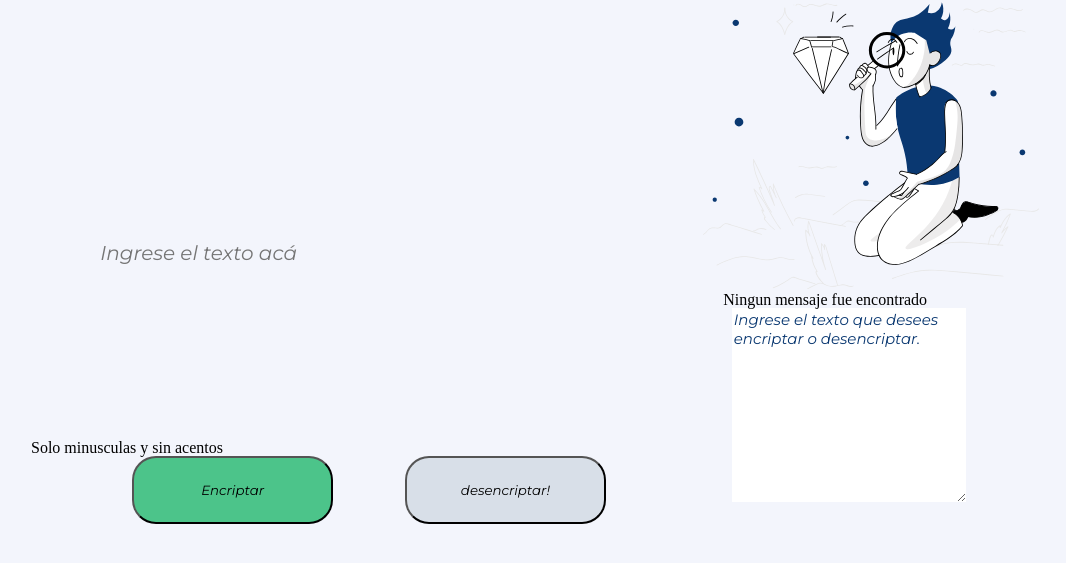
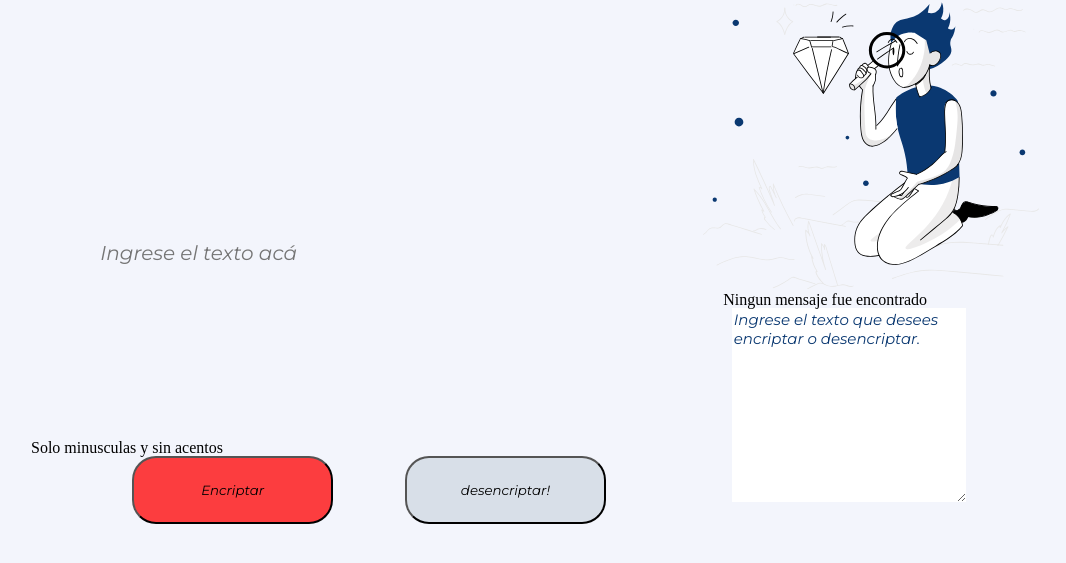
Before and after one commit to FacundoAranda/Challen-Encriptador, a plain HTML site: page index.html in a window 1280 px wide. Shown: the part 77-640 px from the top of the page, without its empty margins (129-1195 px from the left). Drawn offline with Linux system fonts and the light colour scheme.

Commit message:
Cambiando el color del botón encriptar a rojo

```diff
--- a/Style.css
+++ b/Style.css
@@ -101,7 +101,7 @@ body{
     height: 60%;
     border-radius: 24px;
     margin-left: 15%;
-    background: #15b564bf;
+    background: #ff0000bf;
 
 }
 
```
